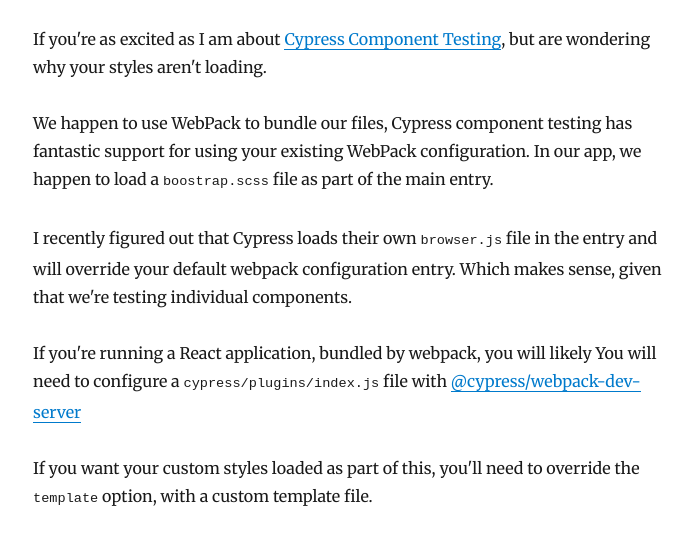
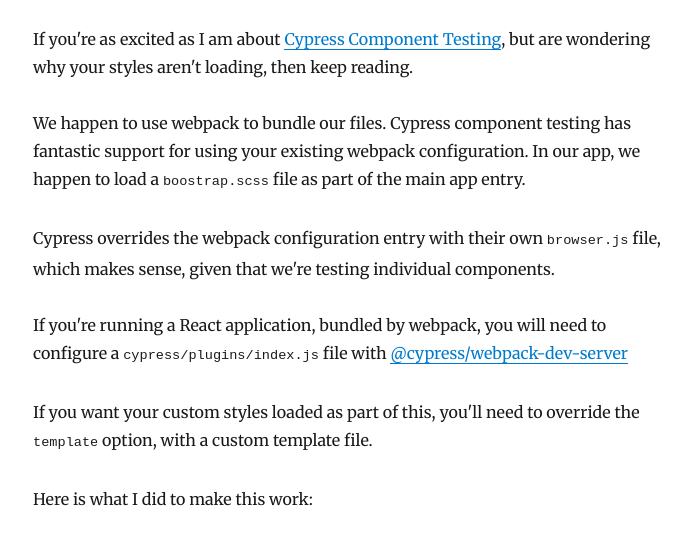
Before and after one commit to alettieri/antonio-writes, a Gatsby site: page /blog/cypress-component-testing-but-where-are-my-styles/ in a window 1280 px wide. Shown: the part 242-780 px from the top of the page, without its empty margins (292-985 px from the left). Built offline with nearby package versions, Linux system fonts and the light colour scheme; Gatsby itself is replaced by a stand-in of ours; some packages are replaced by stand-ins of ours.

Commit message:
Update Blog “cypress-component-testing-but-where-are-my-styles”

```diff
--- a/content/blog/cypress-component-testing-but-where-are-my-styles.md
+++ b/content/blog/cypress-component-testing-but-where-are-my-styles.md
@@ -5,13 +5,13 @@
 description: A quick walkthrough of what I did in order to get Cypress Component
   testing to work with custom styles
 ---
-If you're as excited as I am about [Cypress Component Testing](https://docs.cypress.io/guides/component-testing/introduction), but are wondering why your styles aren't loading.
+If you're as excited as I am about [Cypress Component Testing](https://docs.cypress.io/guides/component-testing/introduction), but are wondering why your styles aren't loading, then keep reading.
 
-We happen to use WebPack to bundle our files, Cypress component testing has fantastic support for using your existing WebPack configuration. In our app, we happen to load a `boostrap.scss` file as part of the main entry.
+We happen to use webpack to bundle our files. Cypress component testing has fantastic support for using your existing webpack configuration. In our app, we happen to load a `boostrap.scss` file as part of the main app entry.
 
-I recently figured out that Cypress loads their own `browser.js` file in the entry and will override your default webpack configuration entry. Which makes sense, given that we're testing individual components.
+Cypress overrides the webpack configuration entry with their own `browser.js` file, which makes sense, given that we're testing individual components.
 
-If you're running a React application, bundled by webpack, you will likely You will need to configure a `cypress/plugins/index.js` file with [@cypress/webpack-dev-server](https://github.com/cypress-io/cypress/tree/develop/npm/webpack-dev-server)
+If you're running a React application, bundled by webpack, you will need to configure a `cypress/plugins/index.js` file with [@cypress/webpack-dev-server](https://github.com/cypress-io/cypress/tree/develop/npm/webpack-dev-server)
 
 If you want your custom styles loaded as part of this, you'll need to override the `template` option, with a custom template file.
 
```
